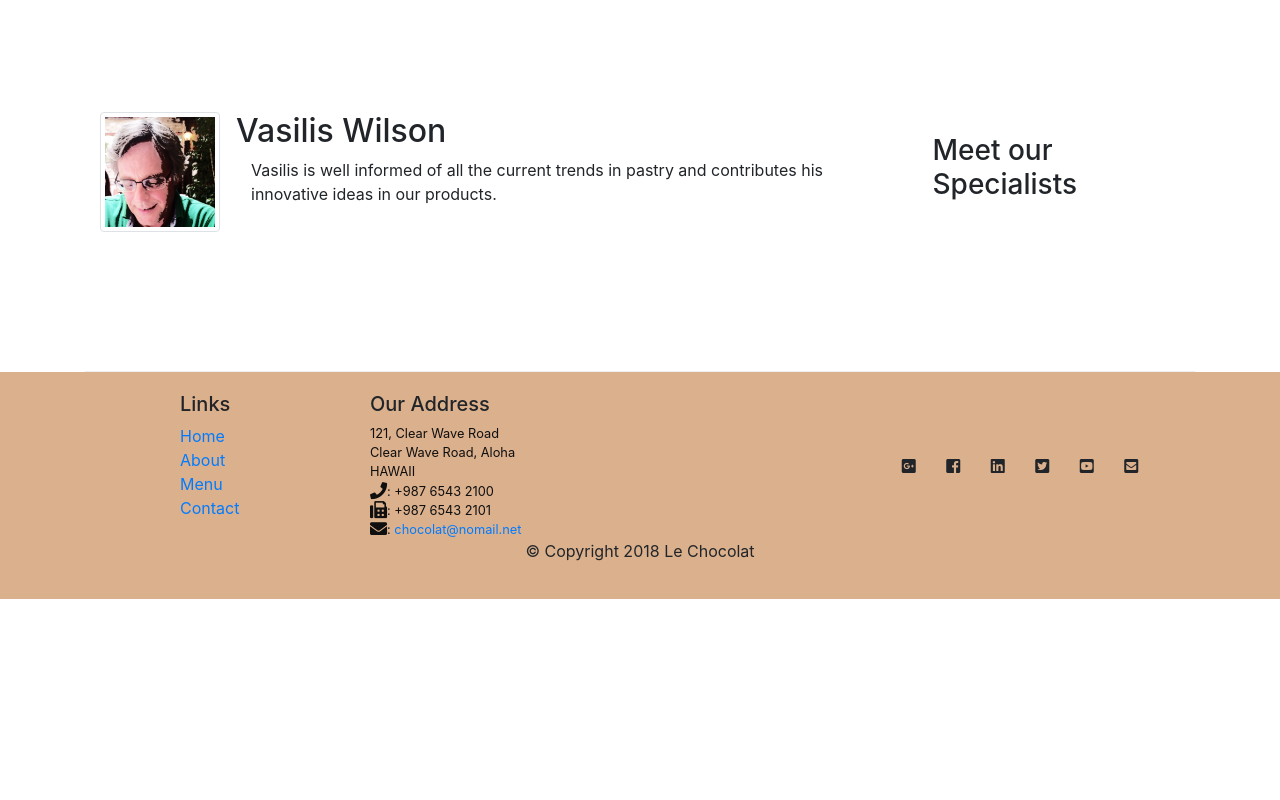
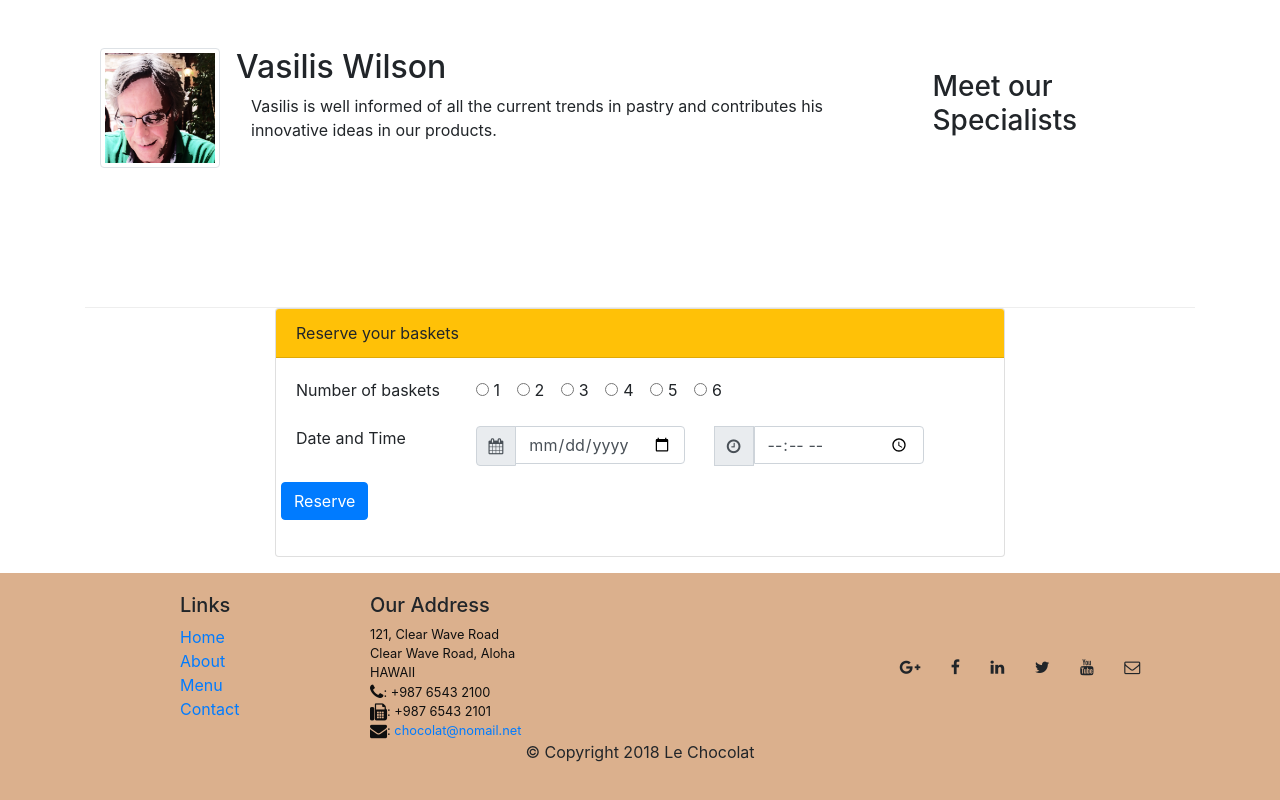
Before and after one commit to electraG/leChocolat, a website: page index.html in a window 1280 px wide. Shown: the part 1205-2005 px from the top of the page. Before the commit the page ends 1804 px from the top, so only its background shows below. Drawn offline with nearby package versions, Linux system fonts and the light colour scheme.

Commit message:
Bootstrap Assignment 9 Task 1

```diff
--- a/index.html
+++ b/index.html
@@ -2,22 +2,23 @@
 <html lang="en">
 
 <head>
-    <title>Le Chocolat</title>
     <!-- Required meta tags always come first -->
     <meta charset="utf-8">
     <meta name="viewport" content="width=device-width, initial-scale=1, shrink-to-fit=no">
     <meta http-equiv="x-ua-compatible" content="ie=edge">
     <!-- Bootstrap CSS -->
     <link rel="stylesheet" href="node_modules/bootstrap/dist/css/bootstrap.min.css">
+    <link rel="stylesheet" href="node_modules/font-awesome/css/font-awesome.min.css">
     <link href="css/styles.css" rel="stylesheet">
-    <link rel="stylesheet" href="https://use.fontawesome.com/releases/v5.4.1/css/all.css" integrity="sha384-5sAR7xN1Nv6T6+dT2mhtzEpVJvfS3NScPQTrOxhwjIuvcA67KV2R5Jz6kr4abQsz"
-        crossorigin="anonymous">
+    <title>Le Chocolat</title>
 </head>
 
 <body>
-    <!--NAVIGATION-->
-    <nav class="navbar navbar-expand-md navbar-light bg-light fixed-top ">
+
+    <!-- NAVIGATION -->
+    <nav class="navbar navbar-expand-md navbar-light bg-light fixed-top">
         <div class="container">
+            <!-- <a class="navbar-brand" href="#">Le Chocolat</a> -->
             <a class="navbar-brand" href="./index.html">
                 <img src="images/logo.png" height="40" width="54">
             </a>
@@ -27,50 +28,57 @@
             <div class="collapse navbar-collapse" id="Navbar">
                 <ul class="navbar-nav">
                     <li class="nav-item active">
-                        <a class="nav-link" href="./index.html"><span class="fa fa-home fa-lg"></span> Home</a>
+                        <a class="nav-link" href="./index.html">
+                            <span class="fa fa-home fa-lg"></span> Home</a>
                     </li>
                     <li class="nav-item">
-                        <a class="nav-link" href="./aboutus.html"><span class="fa fa-info fa-lg"></span> About</a>
+                        <a class="nav-link" href="./aboutus.html">
+                            <span class="fa fa-info fa-lg"></span> About</a>
                     </li>
                     <li class="nav-item">
-                        <a class="nav-link" href="#"><span class="fa fa-list fa-lg"></span> Menu</a>
+                        <a class="nav-link" href="#">
+                            <span class="fa fa-list fa-lg"></span> Menu</a>
                     </li>
                     <li class="nav-item">
-                        <a class="nav-link" href="./contactus.html"><span class="fa fa-address-card fa-lg"></span> Contact</a>
+                        <a class="nav-link" href="./contactus.html">
+                            <span class="fa fa-address-card fa-lg"></span> Contact</a>
                     </li>
                 </ul>
             </div>
         </div>
     </nav>
-    <!--HEADER-->
+
+    <!-- HEADER -->
     <header class="jumbotron">
         <div class="container">
             <div class="row row-header">
+
                 <div class="col-12 col-sm-8">
                     <h1>Le Chocolat</h1>
                     <p>We combine experience with creativity to create innovative tastes based on classic chocolate
                         recipes. Our creations will travel you in the chocolate world!</p>
                 </div>
+
                 <div class="col col-sm">
                     <img src="images/logo.png" class="img-fluid">
                 </div>
+
             </div>
         </div>
     </header>
-    <!--MAIN CONTENT-->
+
+    <!-- MAIN CONTENT -->
     <div class="container">
-        <nav aria-label="breadcrumb">
-            <ol class="breadcrumb">
-                <li class="breadcrumb-item"><a>Home</a></li>
 
-            </ol>
-        </nav>
-        <!--first row content-->
+        <!-- 1st Row -->
         <div class="row flex-row-reverse row-content align-items-center">
+            <!-- first row content-->
             <div class="col-sm-4 col-md-3">
                 <h3>Our famous chocolates</h3>
             </div>
             <div class="col-sm col-md">
+                <!-- <h2>85% DARK CHOCOLATE</h2>
+                <p>Dark chocolate with no added sugar. Here you can taste the flavor of cocoa beans.</p> -->
                 <div class="media">
                     <img class="d-flex mr-3 img-thumbnail align-self-center" src="images/dark85.jpg" alt="85% DARK CHOCOLATE">
                     <div class="media-body">
@@ -84,33 +92,40 @@
                 </div>
             </div>
         </div>
-        <!--second row content-->
+
+        <!-- 2nd Row -->
         <div class="row flex-row-reverse row-content align-items-center">
+            <!-- second row content-->
             <div class="col-sm-4 col-md-3">
                 <h3>WEEK’S OFFER</h3>
             </div>
             <div class="col-sm col-md">
                 <div class="media">
-                        <img class="d-flex mr-3 img-thumbnail align-self-center" src="images/promotion.jpg" alt="Our basket">
+                    <img class="d-flex mr-3 img-thumbnail align-self-center" src="images/promotion.jpg" alt="Promotion">
                     <div class="media-body">
                         <h2 class="mt-0">Our basket
                             <span class="badge badge-danger">NEW</span>
                             <span class="badge badge-pill badge-success">$4.99</span>
                         </h2>
-                            <p class="col d-none d-md-block">
-                                This week we offer a basket with 10 delicious chocolates!
-                            </p>
+                        <p class="col d-none d-md-block">This week we offer a basket with 10 delicious chocolates!</p>
                     </div>
                 </div>
+                <!--                 <h2>Our basket</h2>
+                <p>This week we offer a basket with 10 delicious chocolates! </p> -->
             </div>
         </div>
 
-        <!--third row content-->
+        <!-- 3rd Row -->
         <div class="row flex-row-reverse row-content align-items-center">
+            <!-- third row content-->
             <div class="col-sm-4 col-md-3">
                 <h3>Meet our Specialists</h3>
             </div>
             <div class="col-sm col-md">
+                <!-- <h2>Vasilis Wilson </h2>
+                <h4>Sous-chef</h4>
+                <p>Vasilis is well informed of all the current trends in pastry and contributes his innovative ideas in
+                    our products.</p> -->
                 <div class="media">
                     <img class="d-flex mr-3 img-thumbnail align-self-center" src="images/cartoonVasilis.png" alt="Vasilis Wilson">
                     <div class="media-body">
@@ -121,8 +136,82 @@
                 </div>
             </div>
         </div>
+        <!--4th row-->
+        <div class="row justify-content-center">
+            <div class="col col-sm-8 col-12 ">
+                <div class="card mb-3">
+                    <div class="card-header bg-warning">Reserve your baskets</div>
+                    <div class="card-body">
+                        <form action="">
+                            <div class="form-group row">
+                                <div class="col-sm-3">
+                                    <label for="radiobtn">Number of baskets</label>
                                 </div>
-    <!--FOOTER-->
+
+                                <div class="col-sm-9">
+                                    <div class="form-check form-check-inline">
+                                        <label class="form-check-label">
+                                            <input type="radio" class="form-check-input" name="optradio">1
+                                        </label>
+                                    </div>
+                                    <div class="form-check form-check-inline">
+                                        <label class="form-check-label">
+                                            <input type="radio" class="form-check-input" name="optradio">2
+                                        </label>
+                                    </div>
+                                    <div class="form-check form-check-inline ">
+                                        <label class="form-check-label">
+                                            <input type="radio" class="form-check-input" name="optradio">3
+                                        </label>
+                                    </div>
+                                    <div class="form-check form-check-inline">
+                                        <label class="form-check-label">
+                                            <input type="radio" class="form-check-input" name="optradio">4
+                                        </label>
+                                    </div>
+                                    <div class="form-check form-check-inline">
+                                        <label class="form-check-label">
+                                            <input type="radio" class="form-check-input" name="optradio">5
+                                        </label>
+                                    </div>
+                                    <div class="form-check form-check-inline ">
+                                        <label class="form-check-label">
+                                            <input type="radio" class="form-check-input" name="optradio">6
+                                        </label>
+                                    </div>
+                                </div>
+                            </div>
+                            <div class="form-group row">
+                                <p class="col-sm-3">Date and Time</p>
+                                <div class="input-group col-sm-4">
+                                    <div class="input-group-prepend">
+                                        <span class="input-group-text"><i class="fa fa-calendar" aria-hidden="true"></i></span>
+                                    </div>
+                                    <input type="date" class="form-control" placeholder="Date" id="date" name="date">
+                                </div>
+
+                                <div class="input-group col-sm-4">
+                                    <div class="input-group-append">
+                                        <span class="input-group-text"><i class="fa fa-clock-o" aria-hidden="true"></i></span>
+                                    </div>
+                                    <input type="time" class="form-control" placeholder="Time" id="time" name="time">
+
+                                </div>
+                            </div>
+                            <div class="form-group row">
+                                <input type="submit" class="btn btn-primary" value="Reserve">
+                            </div>
+                        </form>
+                    </div>
+                </div>
+            </div>
+        </div>
+
+
+    </div>
+
+
+    <!-- FOOTER -->
     <footer class="footer">
         <div class="container">
             <div class="row">
@@ -148,19 +237,20 @@
                     </address>
                 </div>
                 <div class="col col-sm-4 align-self-center">
-                    <div style="text-align:center">
+                    <div style="text-align:center" class="col-auto">
+
                         <a class="btn btn-social-icon btn-google-plus" href="http://google.com/+">
-                            <i class="fab fa-google-plus-square"></i></a>
+                            <i class="fa fa-google-plus"></i></a>
                         <a class="btn btn-social-icon btn-facebook" href="http://www.facebook.com/profile.php?id=">
-                            <i class="fab fa-facebook-square"></i></a>
+                            <i class="fa fa-facebook"></i></a>
                         <a class="btn btn-social-icon btn-linkedin" href="http://www.linkedin.com/in/">
-                            <i class="fab fa-linkedin"></i></a>
+                            <i class="fa fa-linkedin"></i></a>
                         <a class="btn btn-social-icon btn-twitter" href="http://twitter.com/">
-                            <i class="fab fa-twitter-square"></i></a>
+                            <i class="fa fa-twitter"></i></a>
                         <a class="btn btn-social-icon btn-youtube" href="http://youtube.com/">
-                            <i class="fab fa-youtube-square"></i></a>
+                            <i class="fa fa-youtube"></i></a>
                         <a class="btn btn-social-icon" href="mailto:">
-                            <i class="fas fa-envelope-square"></i></a>
+                            <i class="fa fa-envelope-o"></i></a>
                     </div>
                 </div>
             </div>
@@ -171,7 +261,7 @@
             </div>
         </div>
     </footer>
-    <!--END OF FOOTER-->
+
     <!-- jQuery first, then Tether, then Bootstrap JS. -->
     <script src="node_modules/jquery/dist/jquery.min.js"></script>
     <script src="node_modules/tether/dist/js/tether.min.js"></script>
```
Lines whose indentation alone changed are shown as unchanged.
